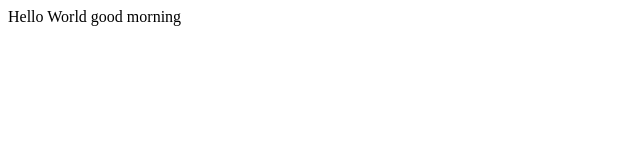
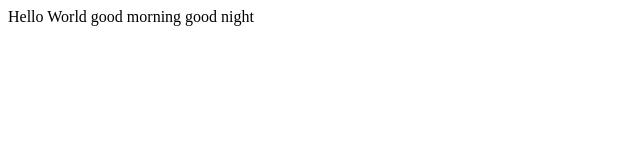
Before and after one commit to manjunathchinchakhandi/MyFirstRepo, a plain HTML site: page index.html in a window 1280 px wide. Shown: the full height of the page, 0-640 px from the left. Drawn offline with Linux system fonts and the light colour scheme.

Commit message:
Update index.html

```diff
--- a/index.html
+++ b/index.html
@@ -2,8 +2,9 @@
 <head>
 <title>Simple</title>
 </head>
-<body>
+<body><p>
   Hello World
   good morning
+  good night</p>
 </body>
 </html>
```
